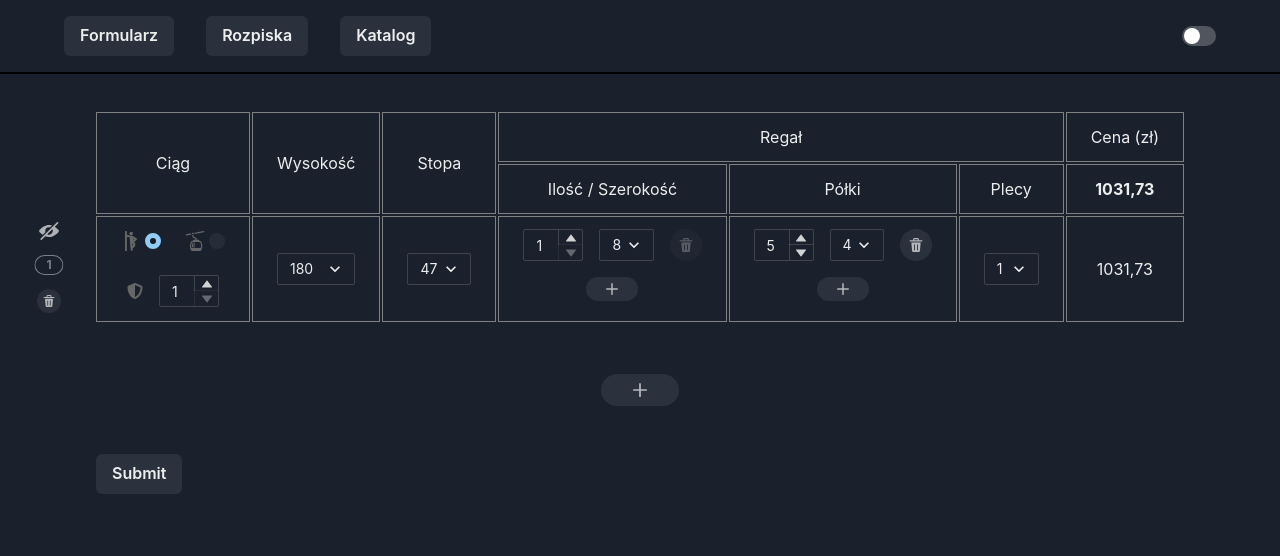
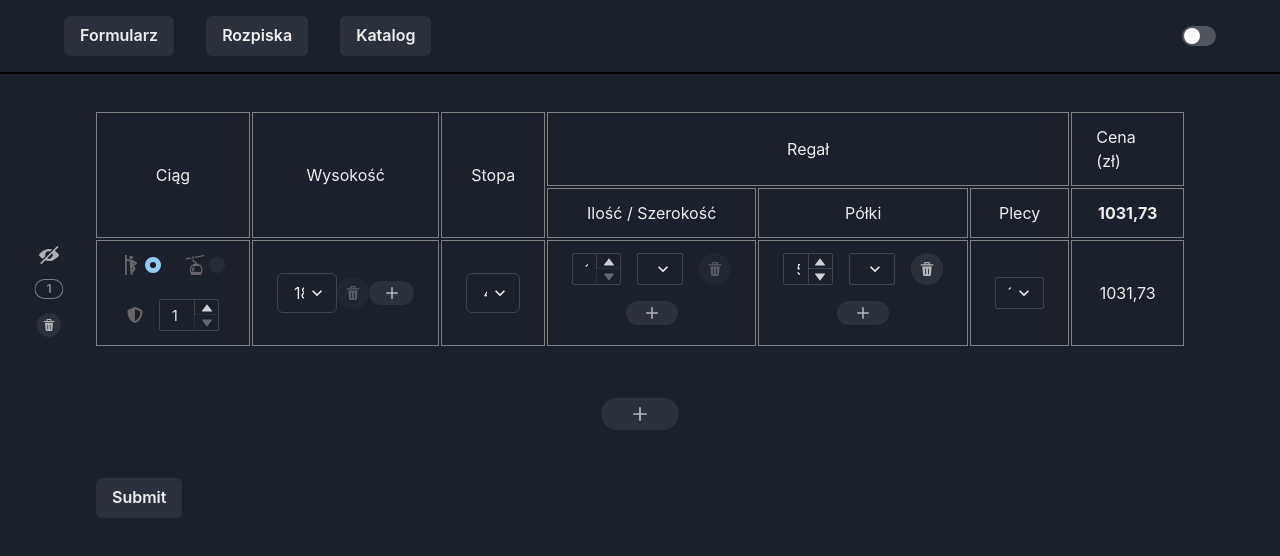
Before and after one commit to michalik-maciej/projektownia-kalkulator, a React (Create React App) app: page / in a window 1280 px wide. Shown: the top 556 px of the page. Built offline with nearby package versions, Linux system fonts and the light colour scheme.

Commit message:
refactor ordering functions

```diff
--- a/src/components/FormCollection.tsx
+++ b/src/components/FormCollection.tsx
@@ -4,26 +4,20 @@ import {
   Radio,
   VStack,
   IconButton,
-  Select,
   HStack,
   Tooltip,
   Tag,
 } from "@chakra-ui/react"
 import { DeleteIcon } from "@chakra-ui/icons"
-import { GridItem } from "./GridItem"
 
 import { Gondola } from "../icons/Gondola"
 import { Przyscienny } from "../icons/Przyscienny"
 
-import {
-  calculatePrice,
-  getFootOptions,
-  getHeightOptions,
-  variantsCollection,
-} from "../utils"
+import { getCollectionStandsSize, variantsCollection } from "../utils"
 import { FormCollectionType } from "../types"
 
-import { FormStand } from "./FormStand"
+import { GridItem } from "./GridItem"
+import { FormSubCollection } from "./FormSubCollection"
 import { NumberInput } from "./NumberInput"
 import { BaseCoverInput } from "./BaseCoverInput"
 import { CollapseToggle } from "./CollapseToggle"
@@ -31,9 +25,10 @@ import { CollapseToggle } from "./CollapseToggle"
 interface Props {
   collectionIndex: number
   collection: FormCollectionType
-  initialValues: any
+  initialValues: { collections: FormCollectionType[] }
   handleRemove: (index: number) => void
 }
+
 export const FormCollection = ({
   collectionIndex,
   collection,
@@ -41,13 +36,12 @@ export const FormCollection = ({
   initialValues,
 }: Props) => {
   const fieldName = `collections.${collectionIndex}`
-  calculatePrice([collection])
 
   return (
     <Fragment key={collectionIndex}>
       <GridItem
         colStart={1}
-        rowSpan={collection.stands.length}
+        rowSpan={getCollectionStandsSize(collection)}
         collectionIndex={collectionIndex}
       >
         <Field name={`${fieldName}.isCollapsed`}>
@@ -114,49 +108,29 @@ export const FormCollection = ({
           </HStack>
         </VStack>
       </GridItem>
-      <GridItem
-        colStart={2}
-        collectionIndex={collectionIndex}
-        rowSpan={collection.stands.length}
-      >
-        <Field name={`${fieldName}.height`} as={Select} size="sm">
-          {getHeightOptions().map((height) => (
-            <option key={height} value={height}>
-              {height}
-            </option>
-          ))}
-        </Field>
-      </GridItem>
-      <GridItem
-        colStart={3}
-        collectionIndex={collectionIndex}
-        rowSpan={collection.stands.length}
-      >
-        <Field name={`${fieldName}.depth`} as={Select} size="sm">
-          {getFootOptions().map((depth) => (
-            <option key={depth} value={depth}>
-              {depth}
-            </option>
-          ))}
-        </Field>
-      </GridItem>
-      <FieldArray name={`${fieldName}.stands`}>
-        {({ push: pushStand, remove: removeStand }) => (
+      <FieldArray name={`${fieldName}.subCollections`}>
+        {({ push: pushSubCollection, remove: removeSubCollection }) => (
           <>
-            {collection.stands.map((_, standIndex) => {
-              const initialStand = initialValues.collections[0].stands[0]
-
-              return (
-                <FormStand
+            {collection.subCollections.map(
+              (subCollection, subCollectionIndex) => (
+                <FormSubCollection
+                  collection={collection}
                   collectionIndex={collectionIndex}
-                  collection={collection}
-                  handleAdd={() => pushStand(initialStand)}
-                  handleRemove={() => removeStand(standIndex)}
-                  initialStand={initialStand}
-                  standIndex={standIndex}
+                  fieldName={`${fieldName}.subCollections.${subCollectionIndex}`}
+                  handleAdd={() =>
+                    pushSubCollection(
+                      initialValues.collections[0].subCollections[0]
+                    )
+                  }
+                  handleRemove={() => removeSubCollection(subCollectionIndex)}
+                  initialStand={
+                    initialValues.collections[0].subCollections[0].stands[0]
+                  }
+                  subCollection={subCollection}
+                  subCollectionIndex={subCollectionIndex}
                 />
               )
-            })}
+            )}
           </>
         )}
       </FieldArray>
--- a/src/components/FormStand.tsx
+++ b/src/components/FormStand.tsx
@@ -3,8 +3,17 @@ import { VStack, IconButton, Select, HStack, Tooltip } from "@chakra-ui/react"
 import { AddIcon, DeleteIcon } from "@chakra-ui/icons"
 import { size } from "lodash/fp"
 
-import { calculatePrice, getWidthOptions, variantsBack } from "../utils"
-import { FormCollectionType, FormStandType } from "../types"
+import {
+  calculatePrice,
+  getCollectionStandsSize,
+  getWidthOptions,
+  variantsBack,
+} from "../utils"
+import {
+  FormSubCollectionType,
+  FormStandType,
+  FormCollectionType,
+} from "../types"
 
 import { GridItem } from "./GridItem"
 import { NumberInput } from "./NumberInput"
@@ -13,21 +22,26 @@ import { FormShelves } from "./FormShelves"
 interface Props {
   collection: FormCollectionType
   collectionIndex: number
+  fieldName: string
   handleAdd: () => void
   handleRemove: (index: number) => void
   initialStand: FormStandType
   standIndex: number
+  subCollection: FormSubCollectionType
+  subCollectionIndex: number
 }
 
 export const FormStand = ({
   collection,
   collectionIndex,
+  fieldName,
   handleAdd,
   handleRemove,
   initialStand,
   standIndex,
+  subCollection,
+  subCollectionIndex,
 }: Props) => {
-  const fieldName = `collections.${collectionIndex}`
   return (
     <>
       <GridItem
@@ -37,14 +51,8 @@ export const FormStand = ({
       >
         <VStack>
           <HStack gap="4">
-            <NumberInput
-              name={`${fieldName}.stands.${standIndex}.numberOfStands`}
-            />
-            <Field
-              as={Select}
-              name={`${fieldName}.stands.${standIndex}.width`}
-              size="sm"
-            >
+            <NumberInput name={`${fieldName}.numberOfStands`} />
+            <Field as={Select} name={`${fieldName}.width`} size="sm">
               {getWidthOptions().map((width) => (
                 <option key={width} value={width}>
                   {width}
@@ -53,7 +61,7 @@ export const FormStand = ({
             </Field>
             <Tooltip
               label="Usuń regał"
-              {...(size(collection.stands) === 1 && {
+              {...(size(subCollection.stands) === 1 && {
                 visibility: "hidden",
               })}
             >
@@ -62,14 +70,14 @@ export const FormStand = ({
                 borderRadius="full"
                 size="sm"
                 p="0"
-                isDisabled={size(collection.stands) === 1}
+                isDisabled={size(subCollection.stands) === 1}
                 aria-label="remove stand"
                 // @ts-ignore
                 onClick={handleRemove}
               />
             </Tooltip>
           </HStack>
-          {size(collection.stands) === standIndex + 1 && (
+          {size(subCollection.stands) === standIndex + 1 && (
             <Tooltip label="Dodaj regał">
               <IconButton
                 icon={<AddIcon opacity="0.7" />}
@@ -87,10 +95,10 @@ export const FormStand = ({
       </GridItem>
       <GridItem collectionIndex={collectionIndex} colStart={5}>
         <FormShelves
-          fieldName={`${fieldName}.stands.${standIndex}.shelves`}
+          fieldName={`${fieldName}.shelves`}
           initialShelf={initialStand.shelves[0]}
-          width={collection.stands[standIndex].width}
-          shelves={collection.stands[standIndex].shelves}
+          width={subCollection.stands[standIndex].width}
+          shelves={subCollection.stands[standIndex].shelves}
         />
       </GridItem>
       <GridItem
@@ -98,11 +106,7 @@ export const FormStand = ({
         position="relative"
         colStart={6}
       >
-        <Field
-          name={`${fieldName}.stands.${standIndex}.backVariant`}
-          size="sm"
-          as={Select}
-        >
+        <Field name={`${fieldName}.backVariant`} size="sm" as={Select}>
           {variantsBack.map(({ value, name }) => (
             <option key={value} value={value}>
               {name}
@@ -110,10 +114,10 @@ export const FormStand = ({
           ))}
         </Field>
       </GridItem>
-      {standIndex === 0 && (
+      {subCollectionIndex === 0 && standIndex === 0 && (
         <GridItem
           collectionIndex={collectionIndex}
-          rowSpan={collection.stands.length}
+          rowSpan={getCollectionStandsSize(collection)}
           colStart={7}
         >
           <div>{calculatePrice([collection])}</div>
--- /dev/null
+++ b/src/components/FormSubCollection.tsx
@@ -0,0 +1,113 @@
+import { Field, FieldArray } from "formik"
+import { Select, Tooltip, IconButton } from "@chakra-ui/react"
+import { AddIcon, DeleteIcon } from "@chakra-ui/icons"
+import { size } from "lodash/fp"
+
+import {
+  FormCollectionType,
+  FormStandType,
+  FormSubCollectionType,
+} from "../types"
+import { getFootOptions, getHeightOptions } from "../utils"
+
+import { GridItem } from "./GridItem"
+import { FormStand } from "./FormStand"
+
+interface Props {
+  collection: FormCollectionType
+  collectionIndex: number
+  fieldName: string
+  handleAdd: () => void
+  handleRemove: (index: number) => void
+  initialStand: FormStandType
+  subCollection: FormSubCollectionType
+  subCollectionIndex: number
+}
+
+export const FormSubCollection = ({
+  collection,
+  collectionIndex,
+  fieldName,
+  handleAdd,
+  handleRemove,
+  initialStand,
+  subCollection,
+  subCollectionIndex,
+}: Props) => {
+  return (
+    <>
+      <GridItem
+        collectionIndex={collectionIndex}
+        rowSpan={subCollection.stands.length}
+      >
+        <Field name={`${fieldName}.height`} as={Select}>
+          {getHeightOptions().map((height) => (
+            <option key={height} value={height}>
+              {height}
+            </option>
+          ))}
+        </Field>
+        <Tooltip
+          label="Usuń regał"
+          {...(size(subCollection.stands) === 1 && {
+            visibility: "hidden",
+          })}
+        >
+          <IconButton
+            icon={<DeleteIcon opacity="0.7" />}
+            borderRadius="full"
+            size="sm"
+            p="0"
+            isDisabled={size(subCollection.stands) === 1}
+            aria-label="remove stand"
+            // @ts-ignore
+            onClick={handleRemove}
+          />
+        </Tooltip>
+        <Tooltip label="Dodaj regał">
+          <IconButton
+            icon={<AddIcon opacity="0.7" />}
+            borderRadius="full"
+            px="5"
+            my="2"
+            size="xs"
+            aria-label="add stand"
+            type="button"
+            onClick={handleAdd}
+          />
+        </Tooltip>
+      </GridItem>
+      <GridItem
+        collectionIndex={collectionIndex}
+        rowSpan={subCollection.stands.length}
+      >
+        <Field name={`${fieldName}.depth`} as={Select}>
+          {getFootOptions().map((depth) => (
+            <option key={depth} value={depth}>
+              {depth}
+            </option>
+          ))}
+        </Field>
+      </GridItem>
+      <FieldArray name={`${fieldName}.stands`}>
+        {({ push: pushStand, remove: removeStand }) => (
+          <>
+            {subCollection.stands.map((_, standIndex) => (
+              <FormStand
+                collection={collection}
+                collectionIndex={collectionIndex}
+                fieldName={`${fieldName}.stands.${standIndex}`}
+                handleAdd={() => pushStand(initialStand)}
+                handleRemove={() => removeStand(standIndex)}
+                initialStand={initialStand}
+                standIndex={standIndex}
+                subCollection={subCollection}
+                subCollectionIndex={subCollectionIndex}
+              />
+            ))}
+          </>
+        )}
+      </FieldArray>
+    </>
+  )
+}
--- a/src/formInitialValues.ts
+++ b/src/formInitialValues.ts
@@ -22,13 +22,17 @@ const initialStands = {
 }
 
 const initialCollection: FormCollectionType = {
-  depth: getFootOptions()[2],
   hasBaseCover: true,
-  height: getHeightOptions()[3],
   isCollapsed: false,
   numberOfCollections: 1,
-  stands: [initialStands],
   variant: "P",
+  subCollections: [
+    {
+      height: getHeightOptions()[3],
+      depth: getFootOptions()[2],
+      stands: [initialStands],
+    },
+  ],
 }
 
 export const initialValues: { collections: FormCollectionType[] } = {
--- a/src/utils/index.ts
+++ b/src/utils/index.ts
@@ -1,4 +1,5 @@
 export * from "./calculatePrice"
+export * from "./getCollectionStandsSize"
 export * from "./getFormOptions"
 export * from "./getProducts"
 export * from "./orderBacks"
--- a/src/utils/orderFeet.ts
+++ b/src/utils/orderFeet.ts
@@ -1,27 +1,29 @@
-import { groupBy, map, sumBy } from "lodash/fp"
+import { filter, sumBy } from "lodash/fp"
 
 import { feet } from "../products"
-import { FormCollectionType } from "../types"
+import {
+  FormCollectionType,
+  FormStandType,
+  FormSubCollectionType,
+} from "../types"
+import { aggregateOrder } from "./aggregateOrder"
 
 export const orderFeet = (data: FormCollectionType[]) => {
-  // Create a Map for constant time lookup of feet prices
-  const feetPriceMap = new Map(feet.map(({ d, price }) => [d, price]))
+  const aggregateByFeet = ({
+    depth,
+    stands,
+  }: FormSubCollectionType & FormStandType) => {
+    const { price: unitPrice } = filter(({ d }) => d === depth, feet)[0]
+    const number = sumBy("numberOfStands", stands) + 1
 
-  const depthGroups = groupBy("depth", data)
+    return [
+      {
+        description: depth,
+        number,
+        price: number * unitPrice,
+      },
+    ]
+  }
 
-  return map((group) => {
-    const depth = group[0].depth
-    const unitPrice = feetPriceMap.get(depth) || 0
-    const number = sumBy(
-      ({ stands, numberOfCollections }) =>
-        (sumBy("numberOfStands", stands) + 1) * numberOfCollections,
-      group
-    )
-
-    return {
-      description: depth,
-      number,
-      price: number * unitPrice,
-    }
-  }, depthGroups)
+  return aggregateOrder(data, aggregateByFeet)
 }
```
Also changed, not shown: src/types.ts (+8 -4 lines), src/utils/aggregateOrder.ts (+22 -8 lines), src/utils/getCollectionStandsSize.ts (added, +10 -0 lines), src/utils/orderBacks.ts (+6 -2 lines), src/utils/orderLegs.ts (+23 -20 lines), src/utils/orderShelves.ts (+6 -2 lines).
